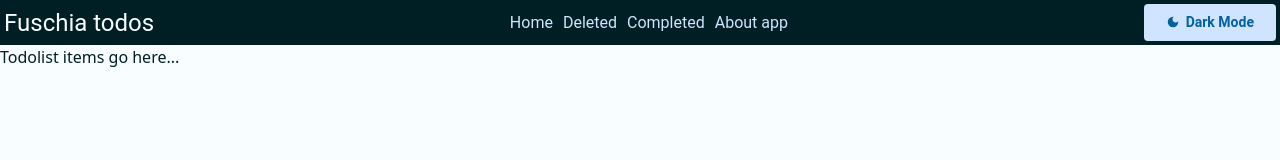
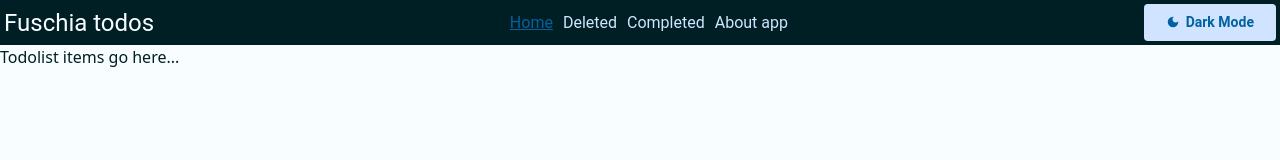
Before and after one commit to kaboomblam/tododarklight, a React (Vite) app: page / in a window 1280 px wide. Shown: the top 160 px of the page. Built offline with nearby package versions, Linux system fonts and the light colour scheme.

Commit message:
Improve navbar to set active link for current path

```diff
--- a/src/components/NavBar.tsx
+++ b/src/components/NavBar.tsx
@@ -2,22 +2,29 @@ import React, { useContext } from "react";
 import { ThemeContext } from "../providers/ThemeContext";
 import { MdDarkMode, MdLightMode } from "react-icons/md";
 import { allPaths, navBarPaths } from "../utils/route_paths";
+import { useLocation } from "react-router-dom";
 
 const NavBar = () => {
   const theme = useContext(ThemeContext);
+  const location = useLocation();
 
   return (
     <nav className="p-1 on-surface surface-text">
       <div className="app-content flex items-center justify-between gap-2 bg-red-500/0">
         <p className="headline-small">Fuschia todos</p>
         <ul className="hidden md:flex gap-2.5 title-medium transition-all">
-          {/* <li>TODOS</li>
-          <li>Deleted</li>
-          <li>Completed</li>
-          <li>About App</li> */}
-          {/* for each loop through paths */}
           {Object.entries(navBarPaths).map(([key, value]) => {
-            return <li key={key}>{value.name}</li>;
+            return (
+              <li
+                key={key}
+                className={location.pathname === value.path ? "active" : ""}
+                onClick={(_) =>
+                  console.log(`Current location is...${location.pathname}`)
+                }
+              >
+                {value.name}
+              </li>
+            );
           })}
         </ul>
         <button
--- a/src/css/index.css
+++ b/src/css/index.css
@@ -22,6 +22,11 @@
 
 @layer utilities {
 
+  nav li.active {
+    color: var(--md-sys-color-tertiary);
+    text-decoration: underline;
+  }
+
   .btn-primary {
     background-color: var(--md-sys-color-tertiary-container);
     color: var(--md-sys-color-tertiary);
```
